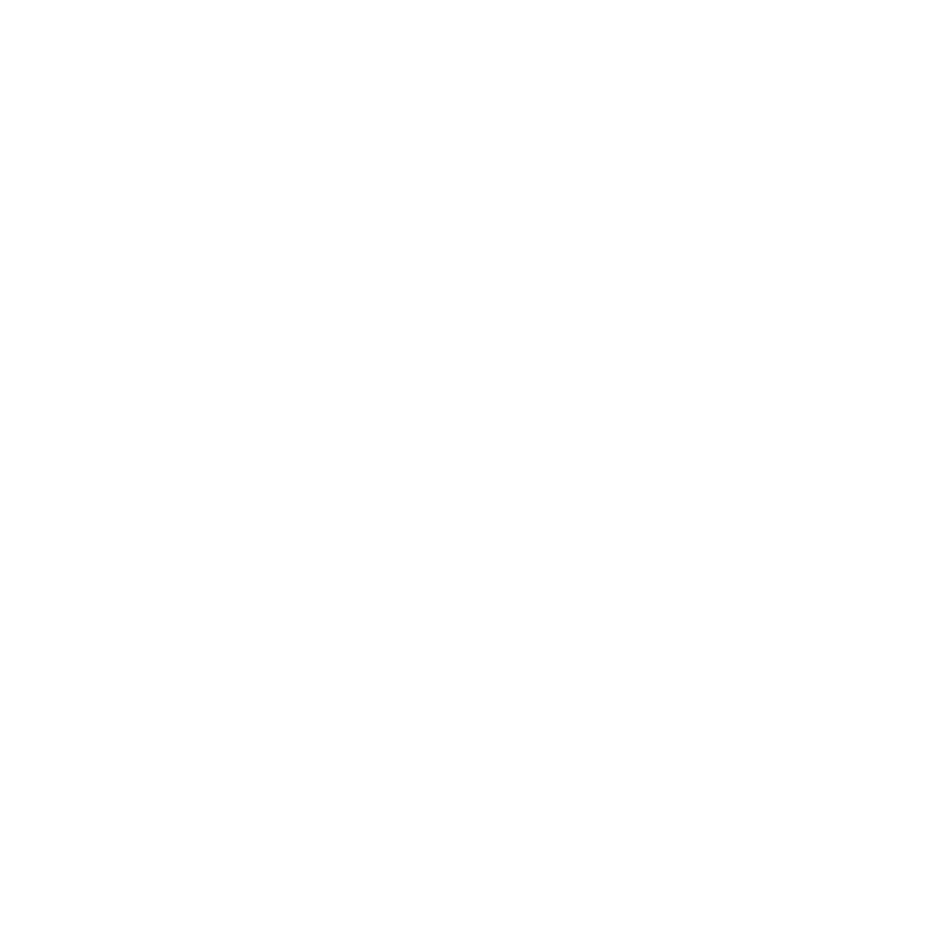
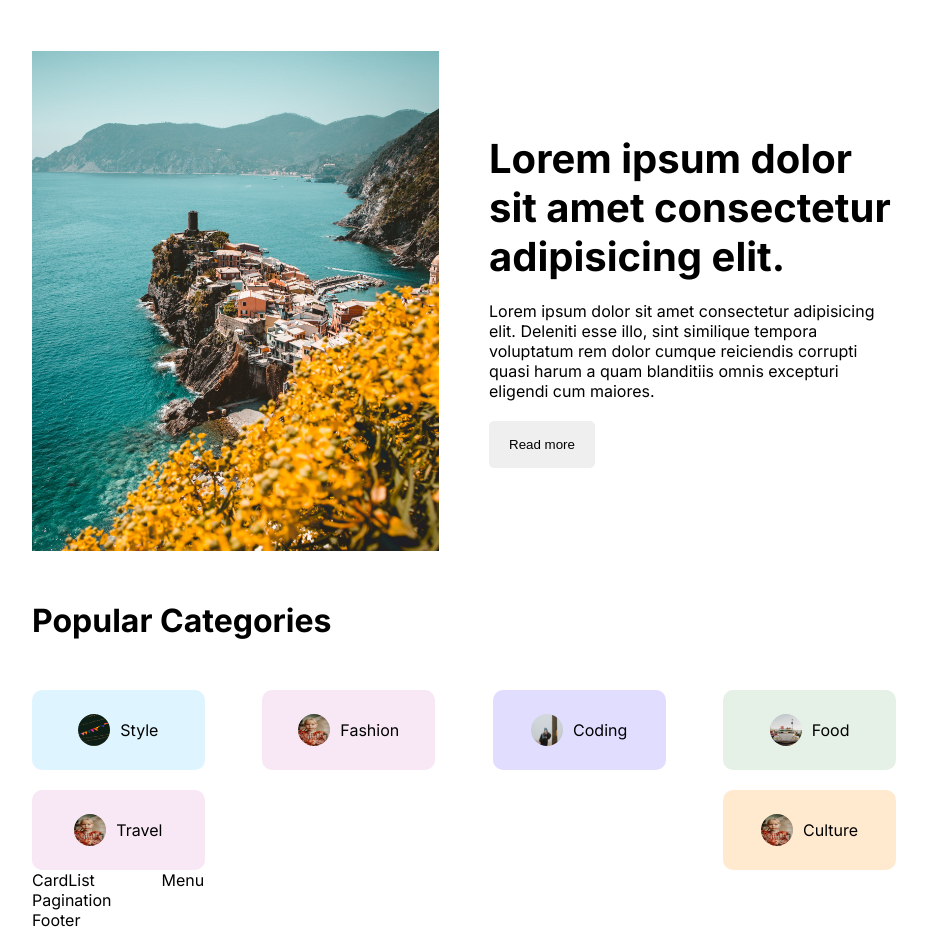
Before and after one commit to Rabeet-5/Full-Stack-Blog-App, a Next.js app: page / in a window 1280 px wide. Shown: the part 400-1330 px from the top of the page, without its empty margins (176-1103 px from the left). Before the commit the page ends 800 px from the top, so only its background shows below. Built offline with nearby package versions, Linux system fonts and the light colour scheme.

Commit message:
blog categories + featured

```diff
--- a/src/components/Categorylist/CategoryList.jsx
+++ b/src/components/Categorylist/CategoryList.jsx
@@ -1,12 +1,70 @@
-import React from 'react'
-import styles from './categoryList.module.css'
+import React from "react";
+import styles from "./categoryList.module.css";
+import Link from "next/link";
+import Image from "next/image";
 
 const CategoryList = () => {
   return (
     <div className={styles.container}>
-      CategoryList
+      <h1 className={styles.title}>Popular Categories</h1>
+      <div className={styles.categories}>
+          <Link href="/blog?cat=style" className={`${styles.category} ${styles.style}`}>
+            <Image
+              src="/style.png"
+              width={32}
+              height={32}
+              className={styles.image}
+            />
+            Style
+          </Link>
+          <Link href="/blog" className={`${styles.category} ${styles.fashion}`}>
+            <Image
+              src="/fashion.png"
+              width={32}
+              height={32}
+              className={styles.image}
+            />
+            Fashion
+          </Link>
+          <Link href="/blog" className={`${styles.category} ${styles.coding}`}>
+            <Image
+              src="/coding.png"
+              width={32}
+              height={32}
+              className={styles.image}
+            />
+            Coding
+          </Link>
+          <Link href="/blog" className={`${styles.category} ${styles.food}`}>
+            <Image
+              src="/food.png"
+              width={32}
+              height={32}
+              className={styles.image}
+            />
+            Food
+          </Link>
+          <Link href="/blog" className={`${styles.category} ${styles.fashion}`}>
+            <Image
+              src="/fashion.png"
+              width={32}
+              height={32}
+              className={styles.image}
+            />
+            Travel
+          </Link>
+          <Link href="/blog" className={`${styles.category} ${styles.culture}`}>
+            <Image
+              src="/fashion.png"
+              width={32}
+              height={32}
+              className={styles.image}
+            />
+            Culture
+          </Link>
+      </div>
     </div>
-  )
-}
+  );
+};
 
-export default CategoryList
+export default CategoryList;
--- a/src/components/Categorylist/categoryList.module.css
+++ b/src/components/Categorylist/categoryList.module.css
@@ -0,0 +1,73 @@
+.container {
+}
+
+.title {
+  margin: 50px 0px;
+}
+
+.categories {
+  display: flex;
+  flex-wrap: wrap;
+  justify-content: space-between;
+  gap: 20px;
+}
+
+.category {
+  display: flex;
+  align-items: center;
+  gap: 10px;
+  text-transform: capitalize;
+  width: 15%;
+  height: 80px;
+  justify-content: center;
+  border-radius: 10px;
+}
+
+.category.style {
+  background-color: #57c4ff31;
+}
+
+.category.fashion {
+  background-color: #da85c731;
+}
+
+.category.food {
+  background-color: #7fb88133;
+}
+
+.category.travel {
+  background-color: #ff795736;
+}
+
+.category.culture {
+  background-color: #ffb04f45;
+}
+
+.category.coding {
+  background-color: #5e4fff31;
+}
+
+.image {
+  border-radius: 50%;
+}
+
+@media screen and (max-width: 1280px) {
+  .category {
+    width: 20%;
+  }
+}
+@media screen and (max-width: 1024px) {
+  .category {
+    width: 25%;
+  }
+}
+@media screen and (max-width: 768px) {
+  .category {
+    width: 45%;
+  }
+}
+@media screen and (max-width: 640px) {
+  .category {
+    width: 100%;
+  }
+}
--- a/src/components/feataured/Featured.jsx
+++ b/src/components/feataured/Featured.jsx
@@ -1,12 +1,32 @@
-import React from 'react'
-import styles from './featured.module.css'
+import React from "react";
+import styles from "./featured.module.css";
+import Image from "next/image";
 
 const Featured = () => {
   return (
     <div className={styles.container}>
-      Featured
+      <h1 className={styles.title}>
+        Hey !<b> Rabeet Sati Here </b> Discover my blog's and stories
+      </h1>
+      <div className={styles.post}>
+        <div className={styles.imgContainer}>
+          <Image src="/p1.jpeg" alt="post" fill />
+        </div>
+        <div className={styles.textContainer}>
+          <h2 className={styles.postTitle}>
+            Lorem ipsum dolor sit amet consectetur adipisicing elit.{" "}
+          </h2>
+          <p className={styles.postDescription}>
+            Lorem ipsum dolor sit amet consectetur adipisicing elit. Deleniti
+            esse illo, sint similique tempora voluptatum rem dolor cumque
+            reiciendis corrupti quasi harum a quam blanditiis omnis excepturi
+            eligendi cum maiores.
+          </p>
+          <button className={styles.button}>Read more</button>
+        </div>
+      </div>
     </div>
-  )
-}
+  );
+};
 
-export default Featured
+export default Featured;
--- a/src/components/feataured/featured.module.css
+++ b/src/components/feataured/featured.module.css
@@ -0,0 +1,77 @@
+.container {
+    margin-top: 30px;
+  }
+
+  .title {
+    font-size: 80px;
+    font-weight: 300;
+  }
+
+  .post {
+    margin-top: 60px;
+    display: flex;
+    align-items: center;
+    gap: 50px;
+  }
+
+  .imgContainer {
+    flex: 1;
+    height: 500px;
+    position: relative;
+  }
+
+  .image {
+    object-fit: cover;
+  }
+
+  .textContainer {
+    flex: 1;
+    display: flex;
+    flex-direction: column;
+    gap: 20px;
+  }
+
+  .postTitle {
+    font-size: 40px;
+  }
+
+  .postDesc {
+    font-size: 20px;
+    font-weight: 300;
+    color: var(--softTextColor);
+  }
+
+  .button {
+    padding: 16px 20px;
+    border: none;
+    border-radius: 5px;
+    width: max-content;
+  }
+
+  @media screen and (max-width: 1280px) {
+    .title {
+      font-size: 72px;
+    }
+  }
+
+  @media screen and (max-width: 1024px) {
+    .title {
+      font-size: 50px;
+    }
+
+    .imgContainer {
+      display: none;
+    }
+  }
+
+  @media screen and (max-width: 768px) {
+    .title {
+      font-size: 48px;
+    }
+  }
+
+  @media screen and (max-width: 640px) {
+    .title {
+      font-size: 36px;
+    }
+  }
```
